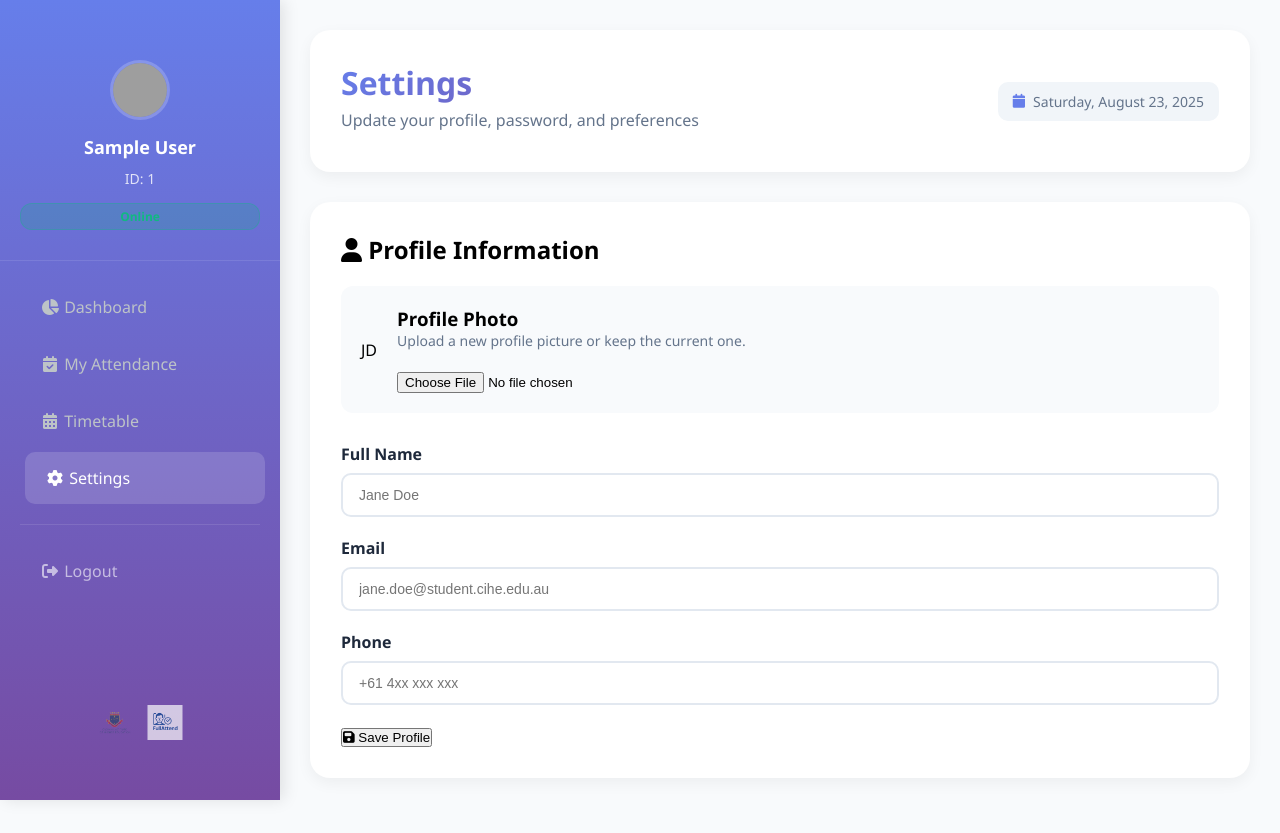
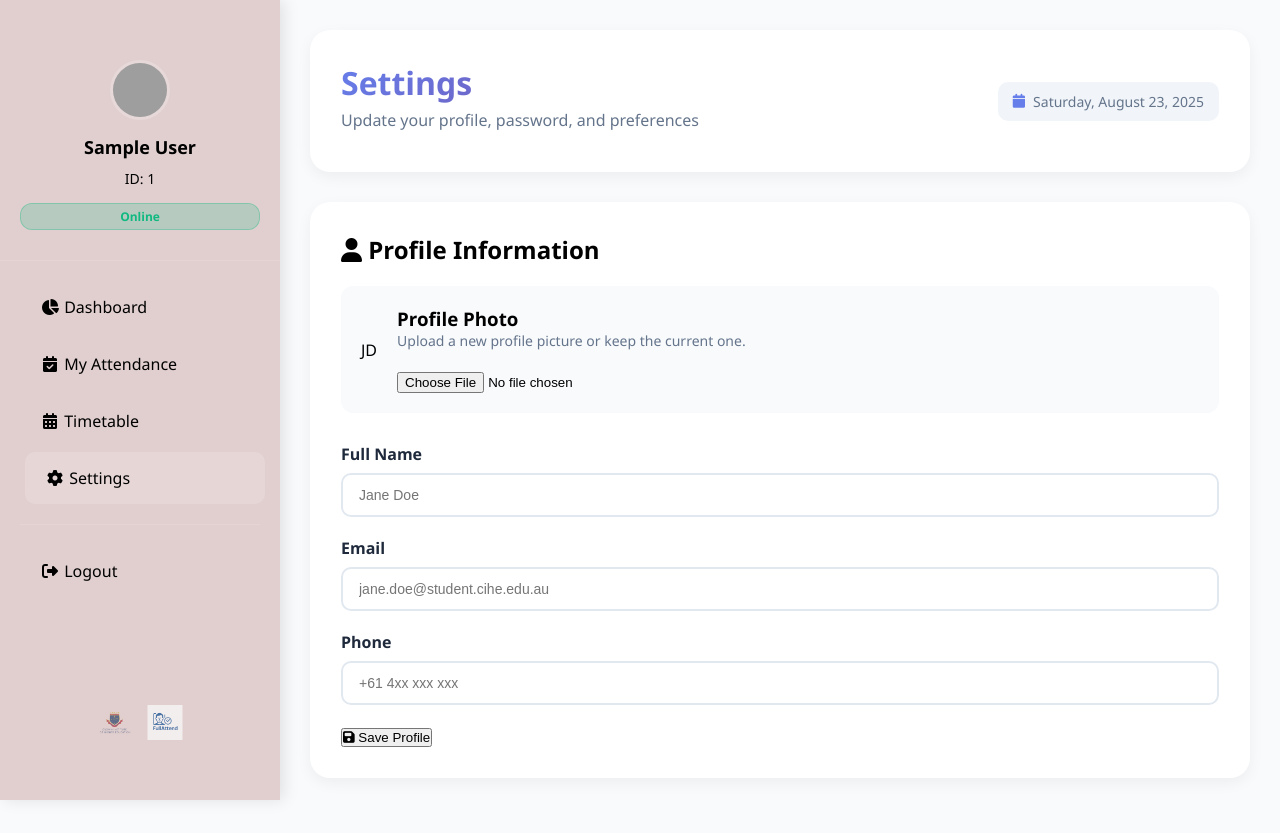
Before and after one commit to Arbinda111/Facial-Recognition-Attendance, a PHP site: page /student/settings.php in a window 1280 px wide. Run offline with PHP 8.4, Linux system fonts and the light colour scheme; the visitor is signed in with stand-in values (Sample User, id 1); grey boxes are pictures that could not be loaded.

Commit message:
updaed css for student

```diff
--- a/student/student_styles.css
+++ b/student/student_styles.css
@@ -7,7 +7,7 @@
 
 body {
   font-family: "Segoe UI", Tahoma, Geneva, Verdana, sans-serif;
-  background: linear-gradient(135deg, #667eea 0%, #764ba2 100%);
+  background: rgba(232, 210, 210, 0.95);
   min-height: 100vh;
 }
 
@@ -29,14 +29,14 @@ body {
   text-decoration: none;
   font-size: 16px;
   padding: 10px 15px;
-  background: rgba(255, 255, 255, 0.2);
+  background: #667eea;
   border-radius: 25px;
   backdrop-filter: blur(10px);
   transition: all 0.3s ease;
 }
 
 .back-button:hover {
-  background: rgba(255, 255, 255, 0.3);
+  background: #667eea;
   transform: translateX(-5px);
 }
 
@@ -151,8 +151,8 @@ body {
 
 .sidebar {
   width: 280px;
-  background: linear-gradient(180deg, #667eea 0%, #764ba2 100%);
-  color: white;
+  background: #e1cfcf;
+  color: #000000;
   padding: 30px 0;
   box-shadow: 4px 0 15px rgba(0, 0, 0, 0.1);
   position: fixed;
@@ -191,7 +191,7 @@ body {
 }
 
 .sidebar-header .student-info h3 {
-  color: white;
+  color: #000000;
   font-size: 18px;
   font-weight: 600;
   margin-bottom: 5px;
@@ -199,7 +199,7 @@ body {
 }
 
 .sidebar-header .student-id {
-  color: rgba(255, 255, 255, 0.8);
+  color: #000000;
   font-size: 14px;
   margin-bottom: 10px;
   display: block;
@@ -253,12 +253,12 @@ body {
 }
 
 .nav-item.logout {
-  color: rgba(255, 255, 255, 0.6);
+  color: #000000;
 }
 
 .nav-item.logout:hover {
   background: rgba(239, 68, 68, 0.2);
-  color: #ef4444;
+  color: #000000;
 }
 
 .sidebar-footer {
@@ -506,7 +506,7 @@ body {
 
 .sidebar nav a {
   display: block;
-  color: #bdc3c7;
+  color: #000000;
   text-decoration: none;
   padding: 15px 20px;
   margin-bottom: 5px;
@@ -518,7 +518,7 @@ body {
 .sidebar nav a:hover,
 .sidebar nav a.active {
   background: rgba(255, 255, 255, 0.15);
-  color: white;
+  color: #000000;
   transform: translateX(5px);
 }
 
```
Also changed, not shown: student/student_login.php (+2 -34 lines).
